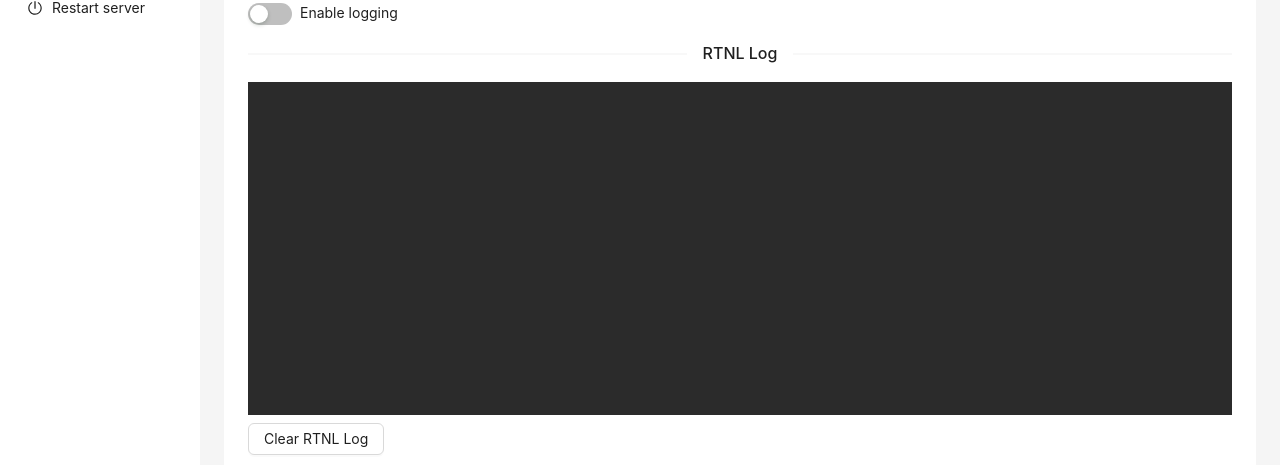
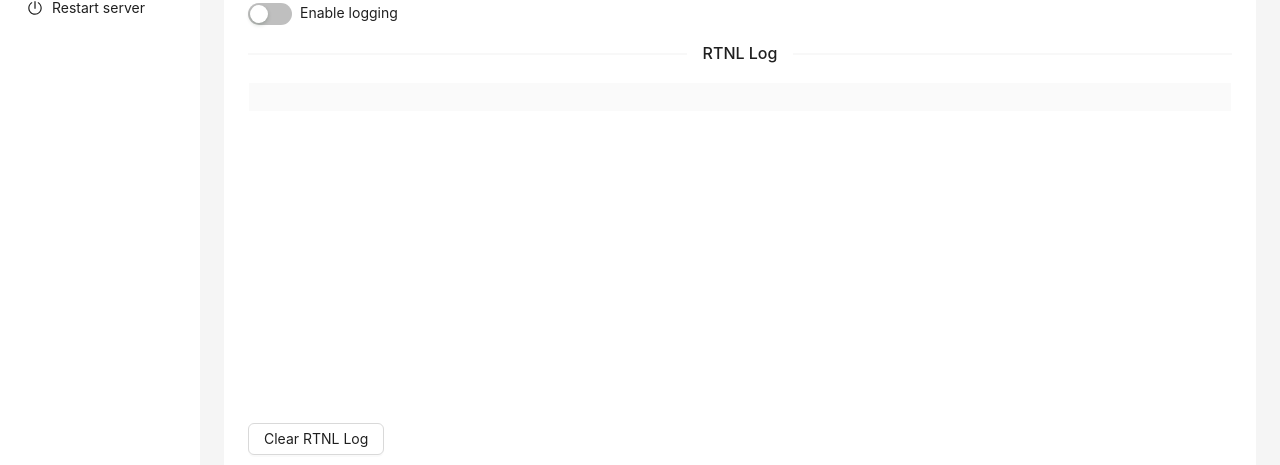
Before and after one commit to toniebox-reverse-engineering/teddycloud_web, a React (Create React App) app: page /web/settings/rtnl in a window 1280 px wide. Shown: the part 212-677 px from the top of the page. Built offline with nearby package versions, Linux system fonts and the light colour scheme; no server answers.

Commit message:
prepared possible response migration content to lib api, overworked syntax highlighting rtnl and json/tap viewer to support dark and light mode

```diff
--- a/public/translations/de.json
+++ b/public/translations/de.json
@@ -246,6 +246,7 @@
         "series": "Serie",
         "episode": "Episode",
         "date": "Datum",
+        "actions": "Aktionen",
         "playFile": "Abspielen",
         "delete": "Löschen",
         "migrateContentToLib": "TAF-Datei in Library (by/audioId/) migrieren",
--- a/public/translations/en.json
+++ b/public/translations/en.json
@@ -245,6 +245,7 @@
         "series": "Series",
         "episode": "Episode",
         "date": "Date",
+        "actions": "Actions",
         "playFile": "Play",
         "delete": "Delete",
         "migrateContentToLib": "Migrate TAF to library (by/audioId/)",
--- a/src/components/tonies/FileBrowser.tsx
+++ b/src/components/tonies/FileBrowser.tsx
@@ -17,6 +17,9 @@ import {
     TruckOutlined,
 } from "@ant-design/icons";
 import { humanFileSize } from "../../util/humanFileSize";
+import { Prism as SyntaxHighlighter } from "react-syntax-highlighter";
+import { darcula, dracula, oneDark, oneLight } from "react-syntax-highlighter/dist/esm/styles/prism";
+import { materialLight } from "react-syntax-highlighter/dist/cjs/styles/prism";
 
 export const FileBrowser: React.FC<{
     special: string;
@@ -211,6 +214,27 @@ export const FileBrowser: React.FC<{
                     },
                 }
             )
+                /* prepared handling with response if response is added in backend
+            .then((response) => response.text())
+                .then((data) => {
+                    messageApi.destroy();
+
+                    if (data === "OK") {
+                        messageApi.open({
+                            type: "success",
+                            content: t("fileBrowser.messages.migrationSuccessful"),
+                        });
+
+                        // now the page shall reload
+                        setRebuildList(!rebuildList);
+                    } else {
+                        messageApi.open({
+                            type: "error",
+                            content: t("fileBrowser.messages.migrationFailed") + ": " + data,
+                        });
+                    }
+                })
+            */
                 .then(() => {
                     messageApi.destroy();
                     messageApi.open({
@@ -338,7 +362,7 @@ export const FileBrowser: React.FC<{
             showOnDirOnly: true,
         },
         {
-            title: "",
+            title: t("fileBrowser.actions"),
             dataIndex: "name",
             key: "controls",
             sorter: undefined,
@@ -440,6 +464,17 @@ export const FileBrowser: React.FC<{
         });
     }
 
+    function detectColorScheme() {
+        const prefersDarkMode = window.matchMedia("(prefers-color-scheme: dark)").matches;
+        const storedTheme = localStorage.getItem("theme");
+
+        if (storedTheme === "auto") {
+            return prefersDarkMode ? "dark" : "light";
+        } else {
+            return storedTheme;
+        }
+    }
+
     return (
         <>
             {contextHolder}
@@ -450,7 +485,22 @@ export const FileBrowser: React.FC<{
                 onCancel={handleJsonViewerModalClose}
                 onOk={handleJsonViewerModalClose}
             >
-                {jsonData ? <pre style={{ overflow: "auto" }}>{JSON.stringify(jsonData, null, 2)}</pre> : "Loading..."}
+                {jsonData ? (
+                    <SyntaxHighlighter
+                        language="json"
+                        style={detectColorScheme() === "dark" ? oneDark : oneLight}
+                        customStyle={{
+                            padding: 0,
+                            borderRadius: 0,
+                            margin: 0,
+                            border: "none",
+                        }}
+                    >
+                        {JSON.stringify(jsonData, null, 2)}
+                    </SyntaxHighlighter>
+                ) : (
+                    "Loading..."
+                )}
             </Modal>
             <Table
                 dataSource={files}
--- a/src/pages/settings/RtnlPage.tsx
+++ b/src/pages/settings/RtnlPage.tsx
@@ -1,5 +1,5 @@
 import { useTranslation } from "react-i18next";
-import { Switch, Typography, List, Divider, Button } from "antd";
+import { Switch, Typography, Divider, Button } from "antd";
 import {
     HiddenDesktop,
     StyledBreadcrumb,
@@ -10,13 +10,13 @@ import {
 import { SettingsSubNav } from "../../components/settings/SettingsSubNav";
 import { useEffect, useRef, useState } from "react";
 import { Prism as SyntaxHighlighter } from "react-syntax-highlighter";
-import { darcula } from "react-syntax-highlighter/dist/esm/styles/prism";
+import { oneDark, oneLight } from "react-syntax-highlighter/dist/esm/styles/prism";
 
 const { Paragraph, Text } = Typography;
 
 export const RtnlPage = () => {
     const { t } = useTranslation();
-    const [logEntries, setLogEntries] = useState<string[]>([""]);
+    const [logEntries, setLogEntries] = useState<string[]>([]);
     const logListRef = useRef<HTMLDivElement>(null);
     const [rtnlActive, setRtnlActive] = useState(false);
 
@@ -162,8 +162,19 @@ export const RtnlPage = () => {
     };
 
     const clearRtnl = () => {
-        setLogEntries([""]);
+        setLogEntries([]);
     };
+
+    function detectColorScheme() {
+        const prefersDarkMode = window.matchMedia("(prefers-color-scheme: dark)").matches;
+        const storedTheme = localStorage.getItem("theme");
+
+        if (storedTheme === "auto") {
+            return prefersDarkMode ? "dark" : "light";
+        } else {
+            return storedTheme;
+        }
+    }
 
     return (
         <>
@@ -191,41 +202,21 @@ export const RtnlPage = () => {
                             style={{
                                 minHeight: "max(40vh, 333px)",
                                 maxHeight: "max(40vh, 333px)",
-                                overflowY: "auto",
-                                padding: 10,
-                                fontFamily: "monospace",
-                                background: "rgb(43, 43, 43)",
-                            }}
-                        >
-                            <List
-                                dataSource={logEntries}
-                                renderItem={(item, index) => (
-                                    <List.Item
-                                        key={index}
-                                        style={{
-                                            padding: 0,
-                                            margin: "-4px 0 -4px 0",
-                                            fontFamily: "monospace",
-                                            border: "none",
-                                            background: "rgb(43, 43, 43)",
-                                            width: "fit-content",
+                                overflow: "auto",
+                                padding: 1,
                             }}
                         >
                             <SyntaxHighlighter
                                 language="log"
-                                            style={darcula}
+                                style={detectColorScheme() === "dark" ? oneDark : oneLight}
                                 customStyle={{
-                                                padding: 0,
                                     borderRadius: 0,
                                     margin: 0,
                                     border: "none",
                                 }}
                             >
-                                            {item}
+                                {logEntries.join("\n")}
                             </SyntaxHighlighter>
-                                    </List.Item>
-                                )}
-                            />
                         </div>
                         <Button onClick={clearRtnl} style={{ marginTop: 8 }}>
                             {t("settings.rtnl.clear")}
```
Also changed, not shown: 1 other file (tests, documents, lock files or other folders). Lines whose indentation alone changed are shown as unchanged.
